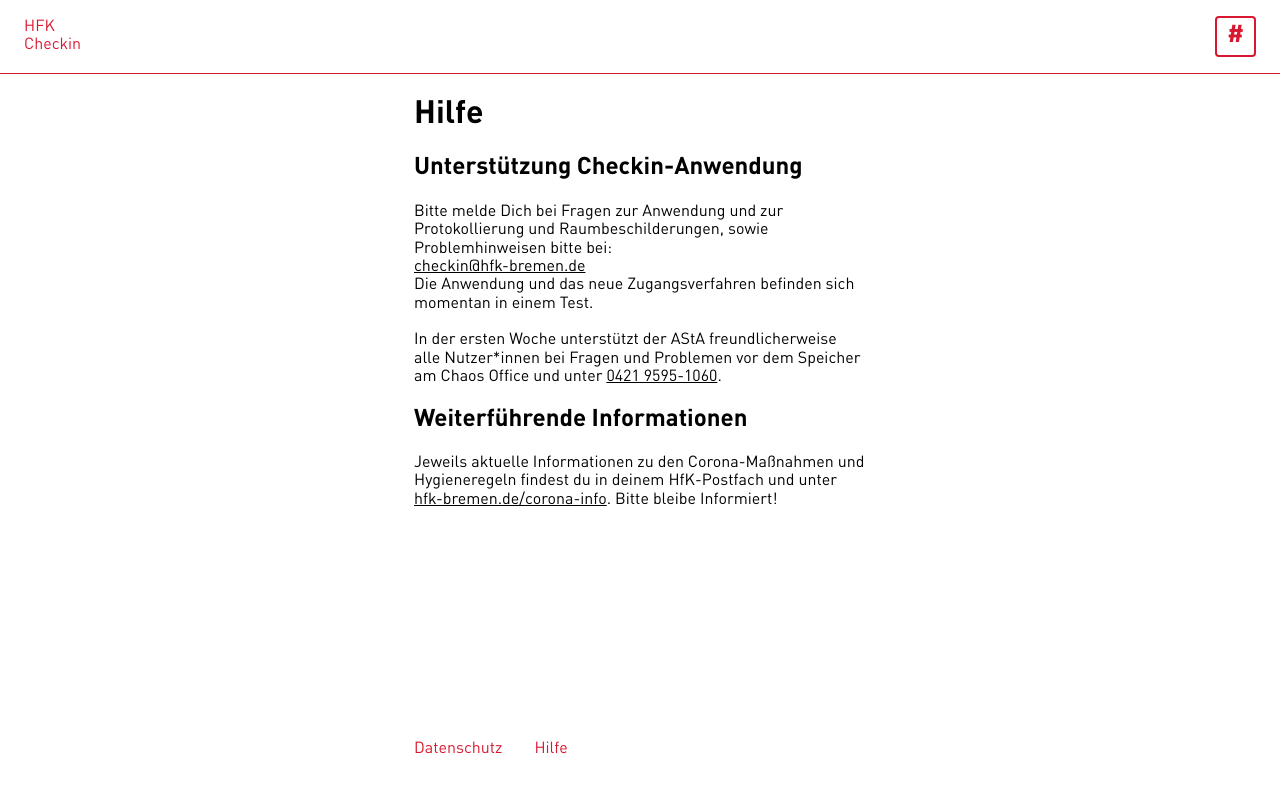
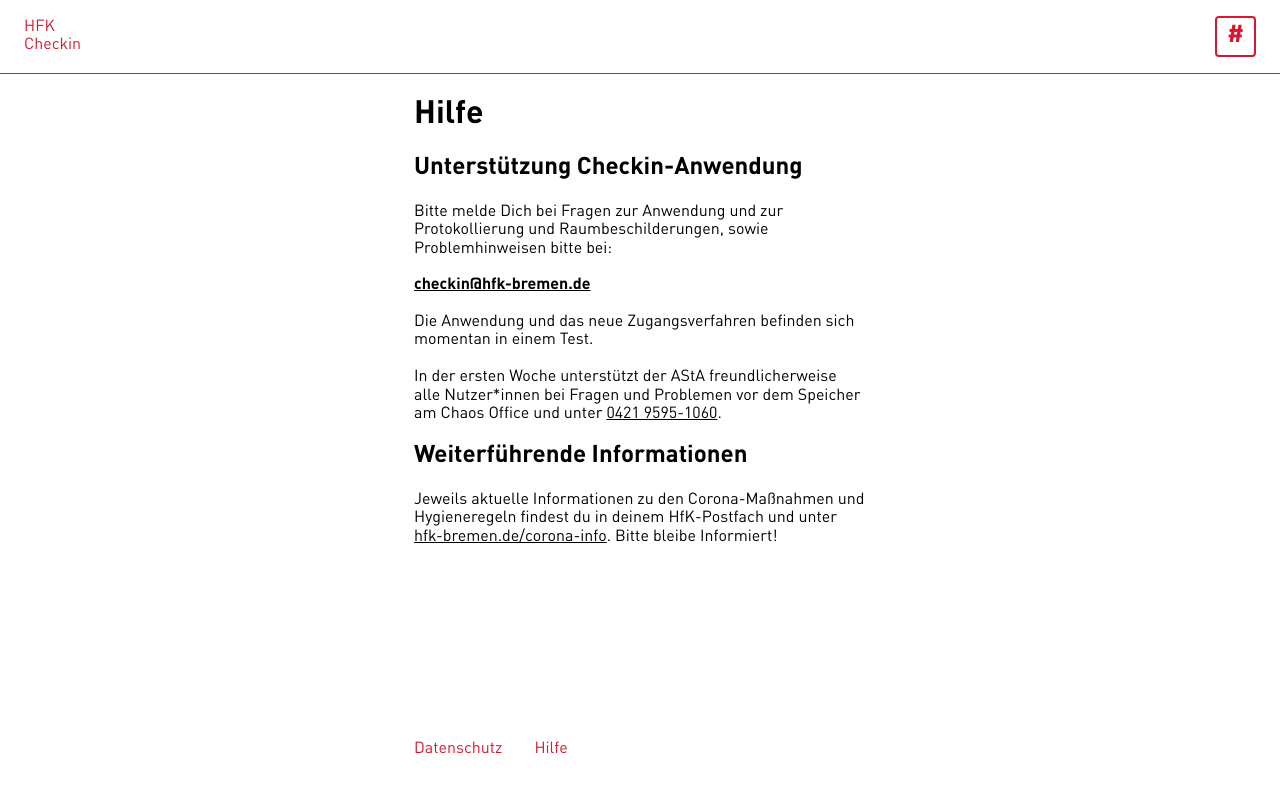
Before and after one commit to digitalmediabremen/hfk-checkin, a Next.js app in the folder frontend/: page /help in a window 1280 px wide. Shown: the top 792 px of the page. Built offline with nearby package versions, Linux system fonts and the light colour scheme; no server answers.

Commit message:
Update help.tsx

```diff
--- a/frontend/pages/help.tsx
+++ b/frontend/pages/help.tsx
@@ -24,8 +24,8 @@ const HelpPage: React.FunctionComponent<HelpPageProps> = (props) => {
                 Bitte melde Dich bei Fragen zur Anwendung und zur
                 Protokollierung und Raumbeschilderungen, sowie Problemhinweisen
                 bitte bei:
-                <br />
-                <a href="mailto:checkin@hfk-bremen.de">checkin@hfk-bremen.de</a>
+                <br /><br />
+                <strong><a href="mailto:checkin@hfk-bremen.de">checkin@hfk-bremen.de</a></strong><br />
                 <br />
                 Die Anwendung und das neue Zugangsverfahren befinden sich
                 momentan in einem Test.
```
